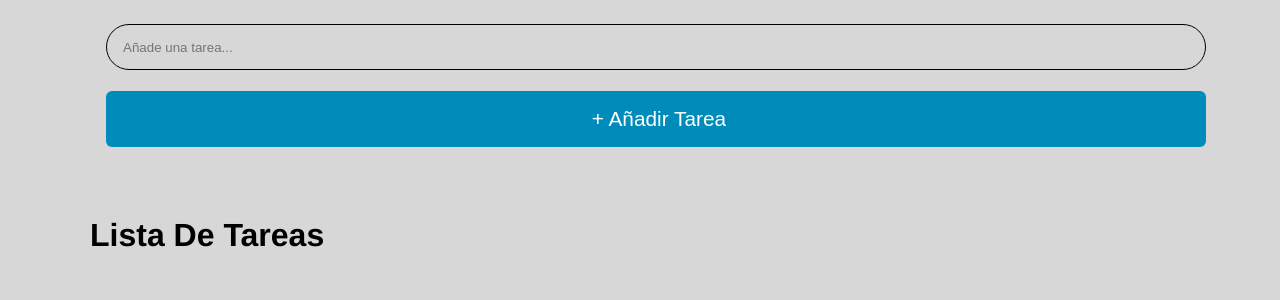
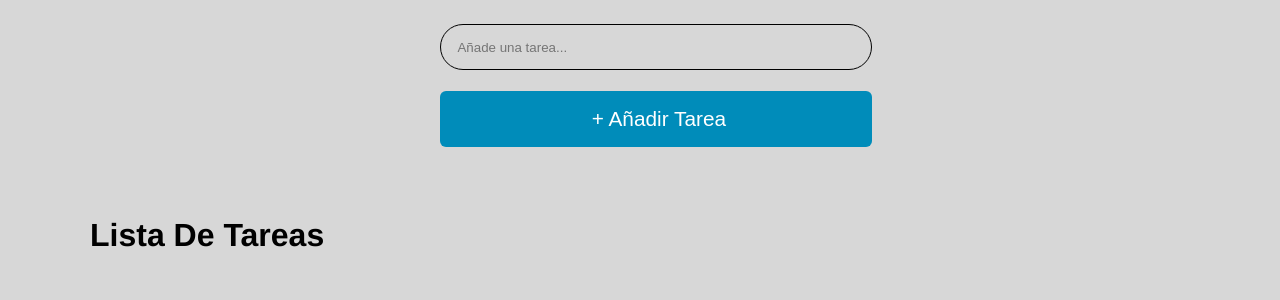
Before and after one commit to marcoluchi11/TodoList, a React (Create React App) app: page / in a window 1280 px wide. Shown: the top 300 px of the page. Built offline with nearby package versions, Linux system fonts and the light colour scheme.

Commit message:
cambios de maquetado

```diff
--- a/src/App.js
+++ b/src/App.js
@@ -5,7 +5,10 @@ function App() {
   return (
     <TodoProvider>
       <div className="contenedor">
-        <AddTask />
+        <div className="addTarea">
+          <AddTask />
+        </div>
+
         <TaskList />
       </div>
     </TodoProvider>
```
